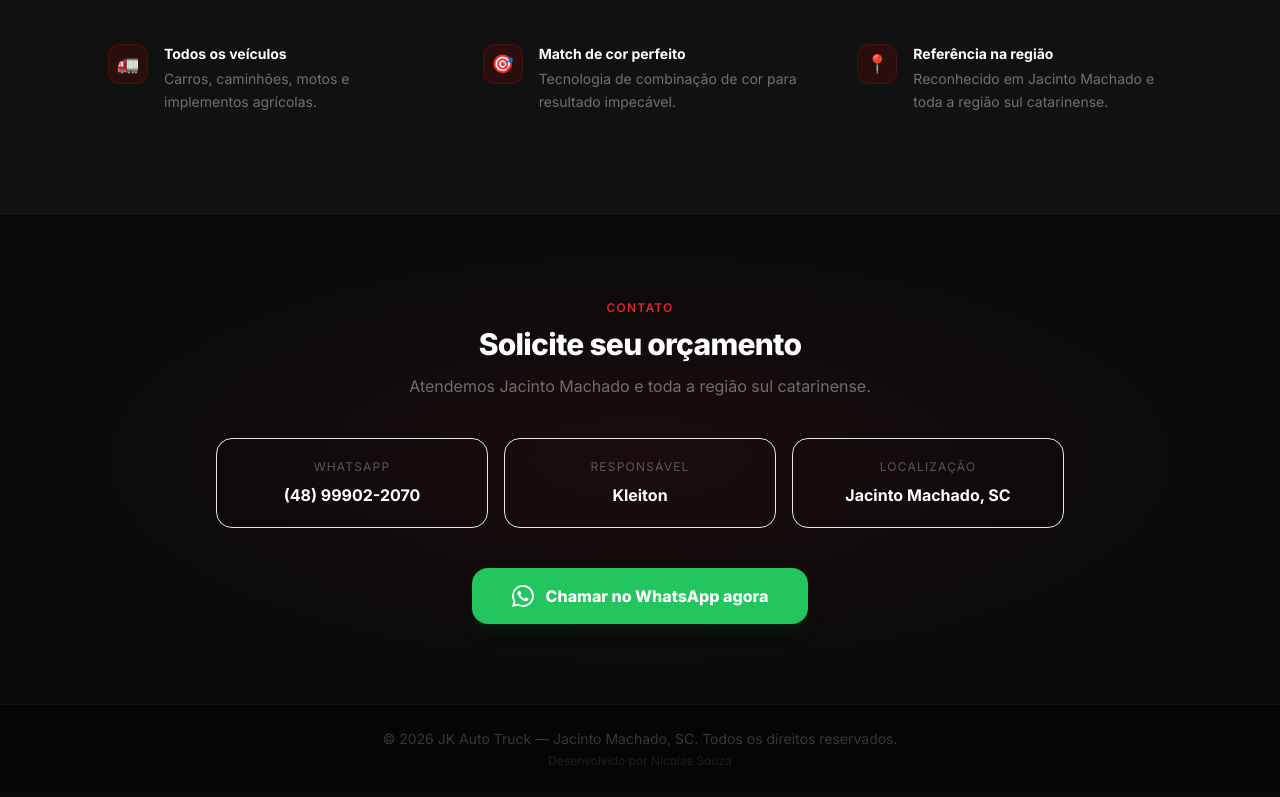
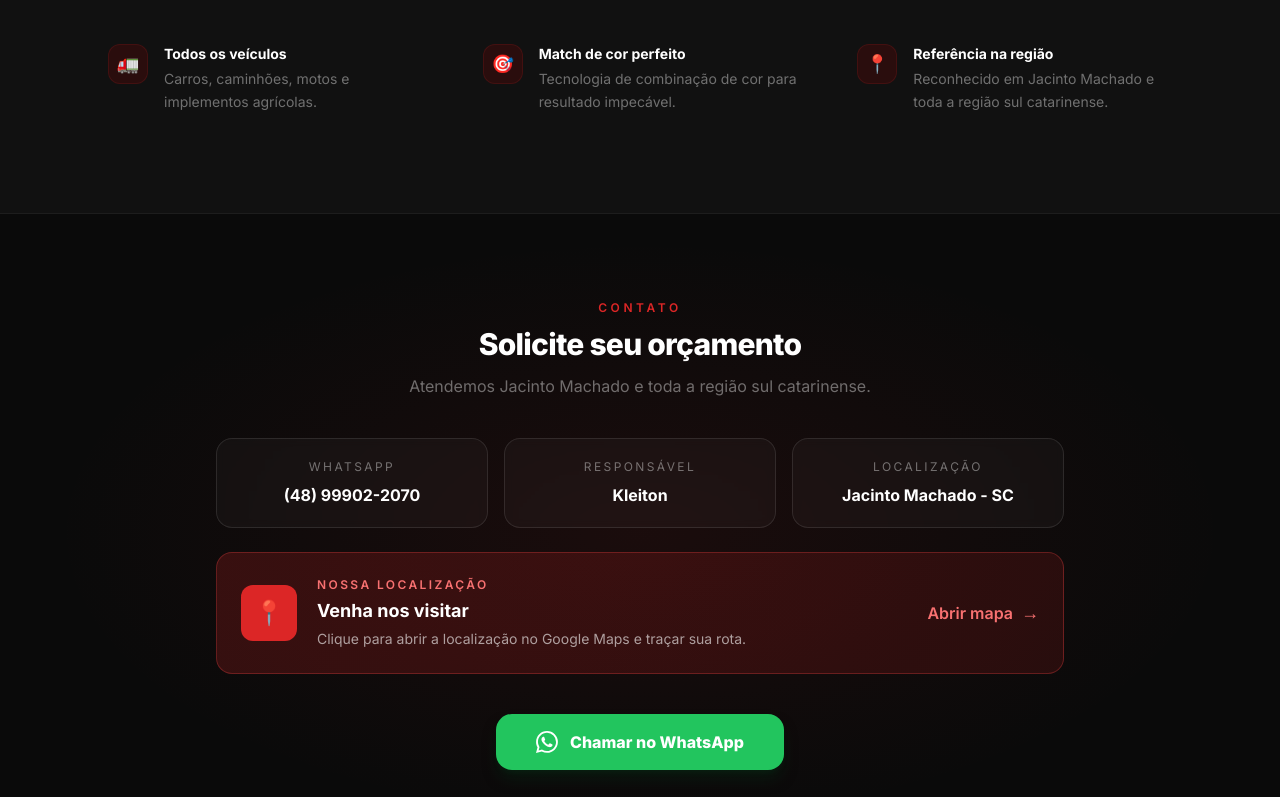
Before and after one commit to DevNicolas01/JK_AutoTruck, a React (Vite) app: page / in a window 1280 px wide. Shown: the part 2000-2797 px from the top of the page. Built offline with nearby package versions, Linux system fonts and the light colour scheme.

Commit message:
Localização

```diff
--- a/src/components/Contact.tsx
+++ b/src/components/Contact.tsx
@@ -1,40 +1,101 @@
 export default function Contact() {
   return (
-    <section id="contato" className="relative py-20 bg-[#0a0a0a] overflow-hidden">
+    <section
+      id="contato"
+      className="relative overflow-hidden bg-[#0a0a0a] py-20"
+    >
+      {/* Fundo */}
       <div className="absolute inset-0 bg-[radial-gradient(ellipse_at_center,rgba(220,38,38,0.08)_0%,transparent_65%)]" />
 
-      <div className="relative max-w-4xl mx-auto px-6 text-center">
-        <span className="text-red-600 text-xs font-semibold tracking-widest uppercase">Contato</span>
-        <h2 className="text-3xl font-black text-white mt-2 mb-3 tracking-tight">
+      <div className="relative mx-auto max-w-4xl px-6 text-center">
+        <span className="text-xs font-semibold uppercase tracking-[0.3em] text-red-600">
+          Contato
+        </span>
+
+        <h2 className="mt-2 mb-3 text-3xl font-black tracking-tight text-white">
           Solicite seu orçamento
         </h2>
-        <p className="text-white/40 text-base mb-10 max-w-lg mx-auto">
+
+        <p className="mx-auto mb-10 max-w-lg text-base text-white/40">
           Atendemos Jacinto Machado e toda a região sul catarinense.
         </p>
 
-        <div className="grid grid-cols-1 sm:grid-cols-3 gap-4 mb-10">
+        {/* Informações */}
+        <div className="grid grid-cols-1 gap-4 sm:grid-cols-3">
           {[
-            { label: 'WhatsApp', value: '(48) 99902-2070' },
-            { label: 'Responsável', value: 'Kleiton' },
-            { label: 'Localização', value: 'Jacinto Machado, SC' },
-          ].map((c) => (
-            <div key={c.label}
-              className="bg-white/3 border border-white/7 rounded-2xl p-5">
-              <div className="text-white/30 text-xs uppercase tracking-widest mb-2">{c.label}</div>
-              <div className="text-white font-bold text-base">{c.value}</div>
+            { label: "WhatsApp", value: "(48) 99902-2070" },
+            { label: "Responsável", value: "Kleiton" },
+            { label: "Localização", value: "Jacinto Machado - SC" },
+          ].map((item) => (
+            <div
+              key={item.label}
+              className="rounded-2xl border border-white/10 bg-white/[0.03] p-5 backdrop-blur-sm"
+            >
+              <div className="mb-2 text-xs uppercase tracking-[0.2em] text-white/40">
+                {item.label}
+              </div>
+
+              <div className="text-base font-bold text-white">
+                {item.value}
+              </div>
             </div>
           ))}
         </div>
 
-        <a href="https://wa.me/5548999022070?text=Olá%20Kleiton,%20gostaria%20de%20um%20orçamento!"
-          target="_blank" rel="noopener noreferrer"
-          className="inline-flex items-center gap-3 bg-green-500 hover:bg-green-600 text-white font-black px-10 py-4 rounded-2xl text-base transition-all shadow-lg shadow-green-950/50 hover:-translate-y-0.5">
-          <svg xmlns="http://www.w3.org/2000/svg" width="22" height="22" fill="currentColor" viewBox="0 0 16 16">
-            <path d="M13.601 2.326A7.854 7.854 0 0 0 7.994 0C3.627 0 .068 3.558.064 7.926c0 1.399.366 2.76 1.057 3.965L0 16l4.204-1.102a7.933 7.933 0 0 0 3.79.965h.004c4.368 0 7.926-3.558 7.93-7.93A7.898 7.898 0 0 0 13.6 2.326zM7.994 14.521a6.573 6.573 0 0 1-3.356-.92l-.24-.144-2.494.654.666-2.433-.156-.251a6.56 6.56 0 0 1-1.007-3.505c0-3.626 2.957-6.584 6.591-6.584a6.56 6.56 0 0 1 4.66 1.931 6.557 6.557 0 0 1 1.928 4.66c-.004 3.639-2.961 6.592-6.592 6.592zm3.615-4.934c-.197-.099-1.17-.578-1.353-.646-.182-.065-.315-.099-.445.099-.133.197-.513.646-.627.775-.114.133-.232.148-.43.05-.197-.1-.836-.308-1.592-.985-.59-.525-.985-1.175-1.103-1.372-.114-.198-.011-.304.088-.403.087-.088.197-.232.296-.346.1-.114.133-.198.198-.33.065-.134.034-.248-.015-.347-.05-.099-.445-1.076-.612-1.47-.16-.389-.323-.335-.445-.34-.114-.007-.247-.007-.38-.007a.729.729 0 0 0-.529.247c-.182.198-.691.677-.691 1.654 0 .977.71 1.916.81 2.049.098.133 1.394 2.132 3.383 2.992.47.205.84.326 1.129.418.475.152.904.129 1.246.08.38-.058 1.171-.48 1.338-.943.164-.464.164-.86.114-.943-.049-.084-.182-.133-.38-.232z"/>
+        {/* Card de localização */}
+        <a
+          href="https://www.google.com/maps?q=-29.042844,-49.7987379&z=17&hl=pt"
+          target="_blank"
+          rel="noopener noreferrer"
+          className="group mt-6 mb-10 flex items-center justify-between rounded-2xl border border-red-500/30 bg-gradient-to-r from-red-600/20 to-red-800/20 p-6 transition-all duration-300 hover:border-red-500 hover:bg-red-600/20 hover:shadow-xl hover:shadow-red-950/40"
+        >
+          <div className="flex items-center gap-5">
+            <div className="flex h-14 w-14 items-center justify-center rounded-xl bg-red-600 text-2xl">
+              📍
+            </div>
+
+            <div className="text-left">
+              <p className="text-xs font-semibold uppercase tracking-[0.2em] text-red-400">
+                Nossa localização
+              </p>
+
+              <h3 className="mt-1 text-lg font-bold text-white">
+                Venha nos visitar
+              </h3>
+
+              <p className="mt-1 text-sm text-white/60">
+                Clique para abrir a localização no Google Maps e traçar sua
+                rota.
+              </p>
+            </div>
+          </div>
+
+          <div className="hidden items-center gap-2 font-semibold text-red-400 transition-all group-hover:translate-x-1 group-hover:text-white md:flex">
+            Abrir mapa
+            <span className="text-lg">→</span>
+          </div>
+        </a>
+
+        {/* Botão WhatsApp */}
+        <a
+          href="https://wa.me/5548999022070?text=Olá%20Kleiton,%20gostaria%20de%20um%20orçamento!"
+          target="_blank"
+          rel="noopener noreferrer"
+          className="inline-flex items-center gap-3 rounded-2xl bg-green-500 px-10 py-4 text-base font-black text-white shadow-lg shadow-green-950/50 transition-all hover:-translate-y-1 hover:bg-green-600"
+        >
+          <svg
+            xmlns="http://www.w3.org/2000/svg"
+            width="22"
+            height="22"
+            fill="currentColor"
+            viewBox="0 0 16 16"
+          >
+            <path d="M13.601 2.326A7.854 7.854 0 0 0 7.994 0C3.627 0 .068 3.558.064 7.926c0 1.399.366 2.76 1.057 3.965L0 16l4.204-1.102a7.933 7.933 0 0 0 3.79.965h.004c4.368 0 7.926-3.558 7.93-7.93A7.898 7.898 0 0 0 13.6 2.326zM7.994 14.521a6.573 6.573 0 0 1-3.356-.92l-.24-.144-2.494.654.666-2.433-.156-.251a6.56 6.56 0 0 1-1.007-3.505c0-3.626 2.957-6.584 6.591-6.584a6.56 6.56 0 0 1 4.66 1.931 6.557 6.557 0 0 1 1.928 4.66c-.004 3.639-2.961 6.592-6.592 6.592zm3.615-4.934c-.197-.099-1.17-.578-1.353-.646-.182-.065-.315-.099-.445.099-.133.197-.513.646-.627.775-.114.133-.232.148-.43.05-.197-.1-.836-.308-1.592-.985-.59-.525-.985-1.175-1.103-1.372-.114-.198-.011-.304.088-.403.087-.088.197-.232.296-.346.1-.114.133-.198.198-.33.065-.134.034-.248-.015-.347-.05-.099-.445-1.076-.612-1.47-.16-.389-.323-.335-.445-.34-.114-.007-.247-.007-.38-.007a.729.729 0 0 0-.529.247c-.182.198-.691.677-.691 1.654 0 .977.71 1.916.81 2.049.098.133 1.394 2.132 3.383 2.992.47.205.84.326 1.129.418.475.152.904.129 1.246.08.38-.058 1.171-.48 1.338-.943.164-.464.164-.86.114-.943-.049-.084-.182-.133-.38-.232z" />
           </svg>
-          Chamar no WhatsApp agora
+
+          Chamar no WhatsApp
         </a>
       </div>
     </section>
-  )
+  );
 }
```
